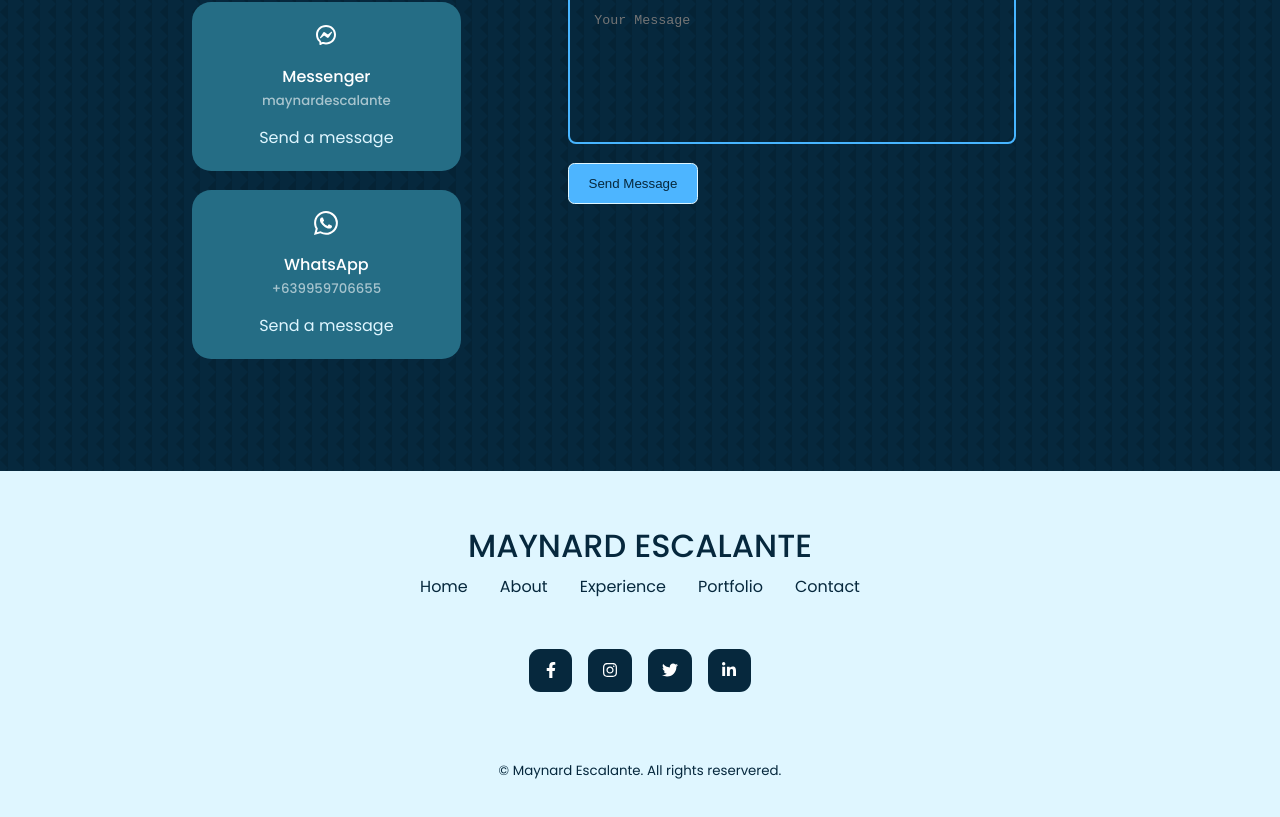
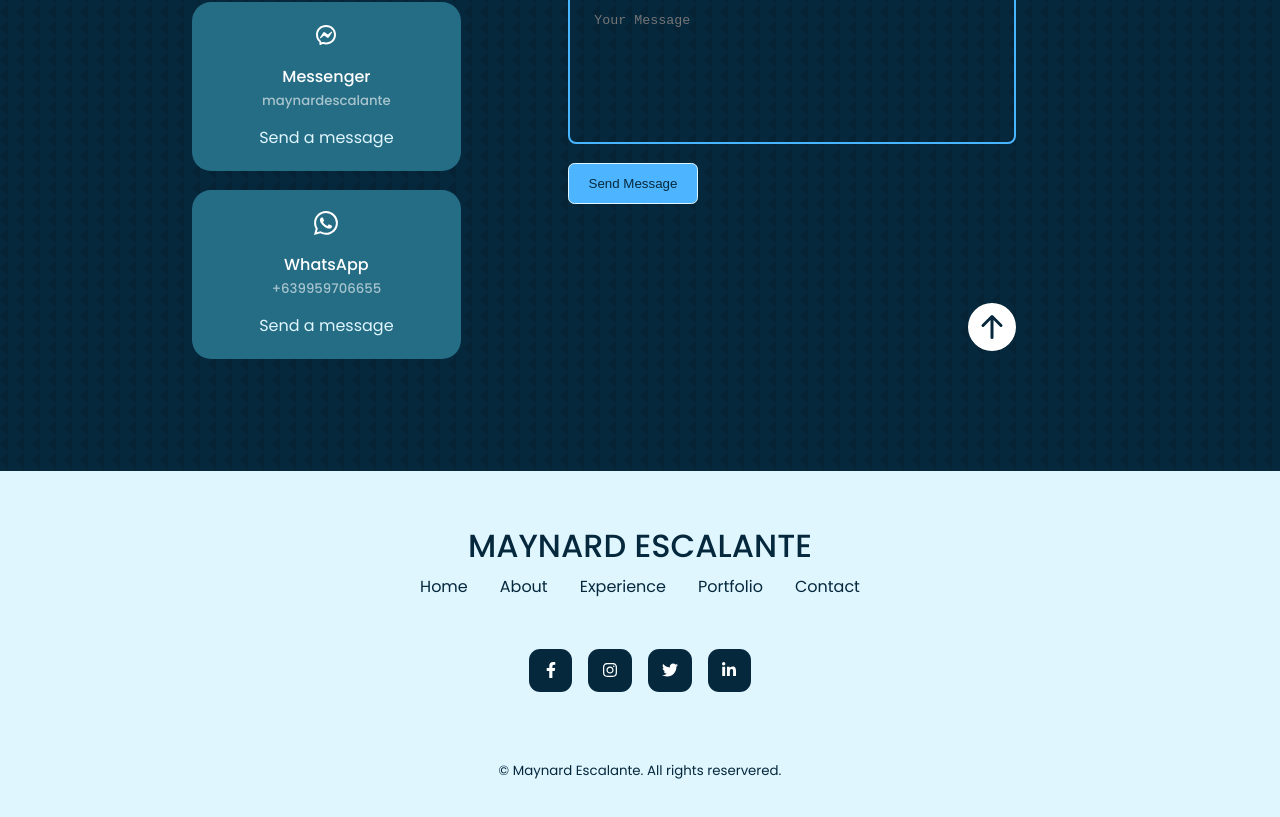
Before and after one commit to dranyam2022/portfolio-maynard, a React (Create React App) app: page / in a window 1280 px wide. Shown: the part 3356-4173 px from the top of the page. Built offline with nearby package versions, Linux system fonts and the light colour scheme.

Commit message:
completed back to top button

```diff
--- /dev/null
+++ b/src/components/backtotop/BackToTopBtn.js
@@ -0,0 +1,14 @@
+import React from "react";
+import classes from "./BackToTopBtn.module.css";
+import { BsFillArrowUpCircleFill } from "react-icons/bs";
+
+const BackToTopBtn = () => {
+  const handlerBtnClick = () => {};
+  return (
+    <a className={classes.container} href="#">
+      <BsFillArrowUpCircleFill className={classes.btnToTop} />
+    </a>
+  );
+};
+
+export default BackToTopBtn;
--- /dev/null
+++ b/src/components/backtotop/BackToTopBtn.module.css
@@ -0,0 +1,37 @@
+.container {
+  display: flex;
+  flex-direction: column;
+  justify-content: flex-end;
+  align-items: flex-end;
+  font-size: 3rem;
+  margin-top: 5rem;
+  gap: 0.5rem;
+  text-align: center;
+}
+
+.btnToTop {
+  color: white;
+}
+
+.btnToTop:hover {
+  color: var(--color-primary);
+  animation: bump 300ms ease-out;
+}
+
+@keyframes bump {
+  0% {
+    transform: scale(1);
+  }
+  10% {
+    transform: scale(0.9);
+  }
+  30% {
+    transform: scale(1.1);
+  }
+  50% {
+    transform: scale(1.15);
+  }
+  100% {
+    transform: scale(1);
+  }
+}
--- a/src/components/contact/Contact.js
+++ b/src/components/contact/Contact.js
@@ -1,61 +1,102 @@
-import React, { useRef } from 'react'
-import './Contact.css'
-import { MdOutlineMail } from 'react-icons/md'
-import { RiMessengerLine } from 'react-icons/ri'
-import { BsWhatsapp } from 'react-icons/bs'
-import emailjs from 'emailjs-com'
+import React, { useRef } from "react";
+import "./Contact.css";
+import { MdOutlineMail } from "react-icons/md";
+import { RiMessengerLine } from "react-icons/ri";
+import { BsWhatsapp } from "react-icons/bs";
+import emailjs from "emailjs-com";
+import BackToTopBtn from "../backtotop/BackToTopBtn";
 
 function Contact() {
-
   const form = useRef();
 
   const sendEmail = (e) => {
     e.preventDefault();
 
-        emailjs.sendForm('service_6f5jqdb', 'template_qv9psft', form.current, 'tU-a1fHLL41l2msR8')
-            .then((result) => {
+    emailjs
+      .sendForm(
+        "service_6f5jqdb",
+        "template_qv9psft",
+        form.current,
+        "tU-a1fHLL41l2msR8"
+      )
+      .then(
+        (result) => {
           console.log(result.text);
-            }, (error) => {
+        },
+        (error) => {
           console.log(error.text);
-            });
+        }
+      );
     e.target.reset();
   };
 
   return (
-        <section id='contact'>
+    <section id="contact">
       <h5>Get In Touch</h5>
       <h2>Contact Me</h2>
 
       <div className="container contact__container">
-                <div className='contact__options'>
-                    <article className='contact__option'>
-                        <MdOutlineMail className='contact__option-icon' />
+        <div className="contact__options">
+          <article className="contact__option">
+            <MdOutlineMail className="contact__option-icon" />
             <h4>Email</h4>
             <h5>maynardescalante@gmail.com</h5>
-                        <a href='mailto:maynardescalante@gmail.com' target='_blank' rel='me'>Send a message</a>
+            <a
+              href="mailto:maynardescalante@gmail.com"
+              target="_blank"
+              rel="me"
+            >
+              Send a message
+            </a>
           </article>
-                    <article className='contact__option'>
-                        <RiMessengerLine className='contact__option-icon' />
+          <article className="contact__option">
+            <RiMessengerLine className="contact__option-icon" />
             <h4>Messenger</h4>
             <h5>maynardescalante</h5>
-                        <a href='https://m.me/maynard.escalante/' target='_blank' rel='me'>Send a message</a>
+            <a href="https://m.me/maynard.escalante/" target="_blank" rel="me">
+              Send a message
+            </a>
           </article>
-                    <article className='contact__option'>
-                        <BsWhatsapp className='contact__option-icon' />
+          <article className="contact__option">
+            <BsWhatsapp className="contact__option-icon" />
             <h4>WhatsApp</h4>
             <h5>+639959706655</h5>
-                        <a href='https://api.whatsapp.com/send?phone+123456789' target='_blank' rel='me'>Send a message</a>
+            <a
+              href="https://api.whatsapp.com/send?phone+123456789"
+              target="_blank"
+              rel="me"
+            >
+              Send a message
+            </a>
           </article>
         </div>
         <form ref={form} onSubmit={sendEmail}>
-                    <input type='text' name='name' placeholder='Your Full Name' required></input>
-                    <input type='text' name='email' placeholder='Your Email' required></input>
-                    <textarea name='message' rows='7' placeholder='Your Message' required></textarea>
-                    <button type='submit' className='btn btn-primary'>Send Message</button>
+          <input
+            type="text"
+            name="name"
+            placeholder="Your Full Name"
+            required
+          ></input>
+          <input
+            type="text"
+            name="email"
+            placeholder="Your Email"
+            required
+          ></input>
+          <textarea
+            name="message"
+            rows="7"
+            placeholder="Your Message"
+            required
+          ></textarea>
+          <button type="submit" className="btn btn-primary">
+            Send Message
+          </button>
+          <BackToTopBtn />
         </form>
       </div>
     </section>
-    )
+  );
 }
 
-export default Contact
+export default Contact;
```
Lines whose indentation alone changed are shown as unchanged.
